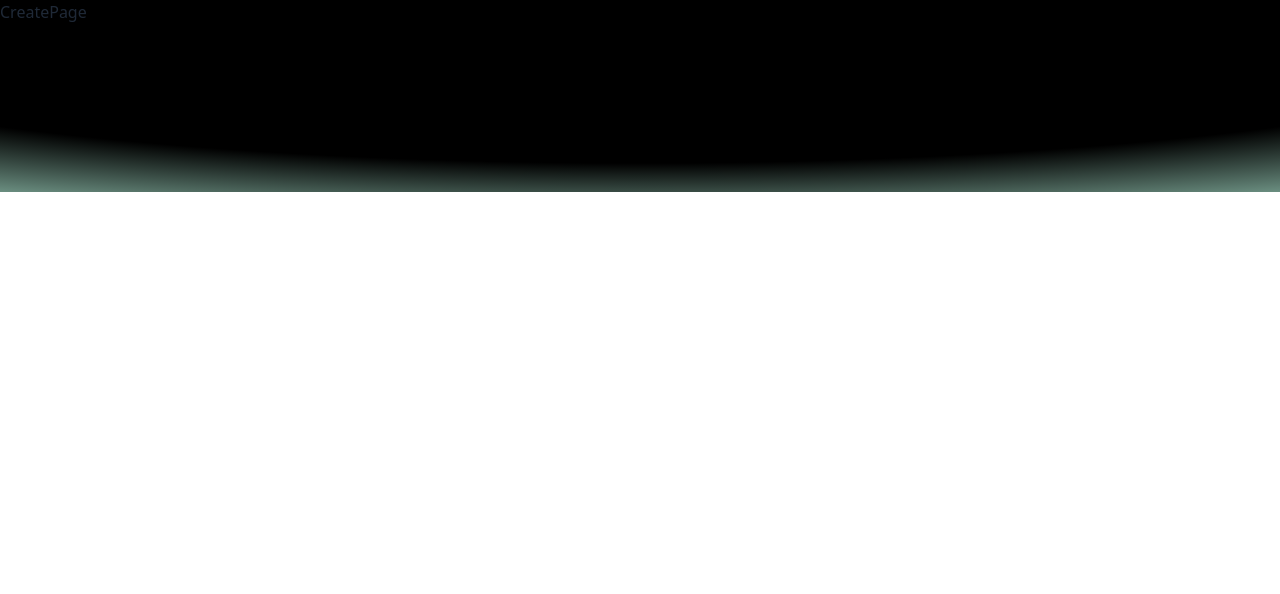
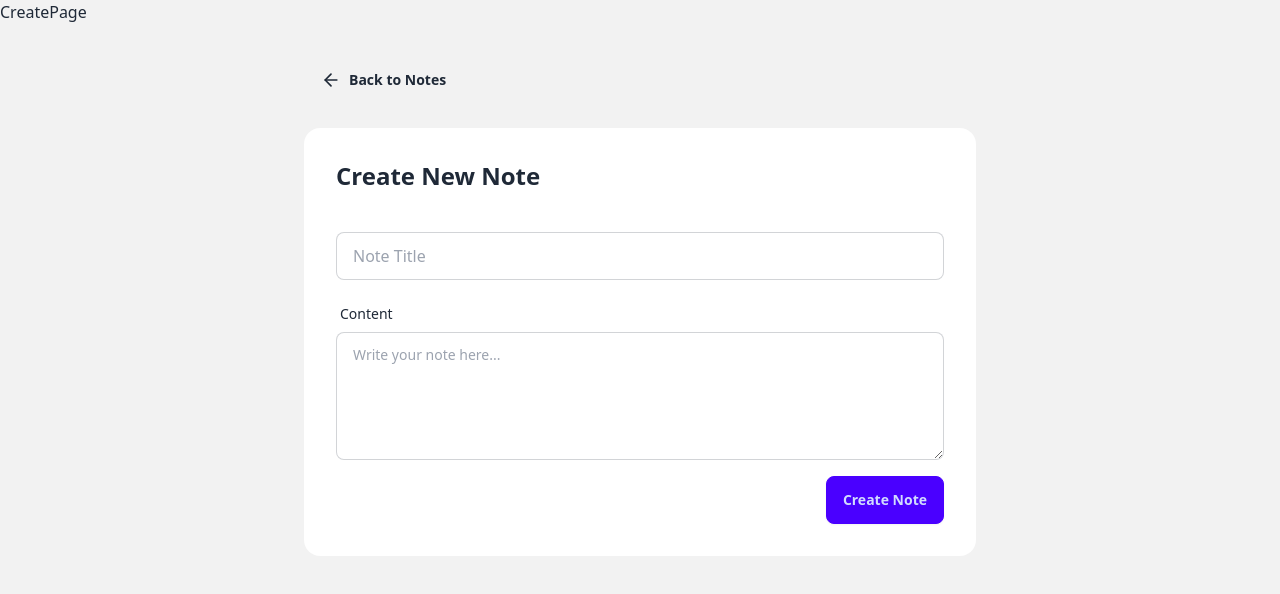
Before and after one commit to AnthonyChua20/Portfolio, a React app in the folder FrontEnd/: page /create in a window 1280 px wide. Shown: the top 594 px of the page. Built offline with nearby package versions, Linux system fonts and the light colour scheme; the HTML template or start-up script is replaced by a standard one.

Commit message:
Added the frontend for creating notes.

```diff
--- /dev/null
+++ b/FrontEnd/src/lib/axios.js
@@ -0,0 +1,8 @@
+import axios from "axios";
+
+const api = axios.create({
+    baseURL:"http://localhost:5000/api"
+})
+
+
+export default api;
--- a/FrontEnd/src/pages/CreatePage.jsx
+++ b/FrontEnd/src/pages/CreatePage.jsx
@@ -1,9 +1,98 @@
-import React from 'react'
+import { useState } from "react";
+import { Link, useNavigate } from "react-router";
+import { ArrowLeftIcon } from "lucide-react";
+import toast from "react-hot-toast";
+import api from "../lib/axios";
 
 const CreatePage = () => {
+  const [title, setTitle] = useState("");
+  const [content, setContent] = useState("");
+  const [loading, setLoading] = useState(false);
+
+  const navigate = useNavigate();
+
+  const handleSubmit = async (e) => {
+    e.preventDefault();
+
+    if (!title.trim() || !content.trim()) {
+      toast.error("All Fields are required");
+      return;
+    }
+
+    setLoading(true);
+    try {
+      await api.post("/notes", {
+        title,
+        content,
+      });
+      toast.success("Note Created Successfully");
+      navigate("/");
+    } catch (error) {
+      if (error.response.status === 429) {
+        toast.error("Slow down! you are creating notes too fast!", {
+          duration: 4000,
+          icon: "💀",
+        });
+      } else {
+        toast.error("Failed to create note, please try again later!");
+      }
+    } finally {
+      setLoading(false);
+    }
+  };
+
   return (
-    <div>CreatePage</div>
-  )
-}
+    <div className="min-h-screen bg-base-200">
+      CreatePage
+      <div className="container mx-auto px-4 py-8">
+        <div className="max-w-2xl mx-auto ">
+          <Link to={"/"} className="btn btn-ghost mb-6">
+            <ArrowLeftIcon className="size-5" />
+            Back to Notes
+          </Link>
+          <div className="card bg-base-100">
+            <div className="card-body">
+              <h2 className="card-title text-2xl mb-4">Create New Note</h2>
+              <form onSubmit={handleSubmit}>
+                <div className="form-control mb-4">
+                  <label className="label">
+                    <span className="label-text" Title></span>
+                  </label>
+                  <input
+                    type="text"
+                    placeholder="Note Title"
+                    className="input input-bordered"
+                    value={title}
+                    onChange={(e) => setTitle(e.target.value)}
+                  ></input>
+                </div>
+                <div className="form-control mb-4">
+                  <label className="label">
+                    <span className="label-text">Content</span>
+                  </label>
+                  <textarea
+                    placeholder="Write your note here..."
+                    className="textarea textarea-bordered h-32"
+                    value={content}
+                    onChange={(e) => setContent(e.target.value)}
+                  />
+                </div>
+                <div className="card-actions justify-end">
+                  <button
+                    type="submit"
+                    className="btn btn-primary"
+                    disabled={loading}
+                  >
+                    {loading ? "Creating..." : "Create Note"}
+                  </button>
+                </div>
+              </form>
+            </div>
+          </div>
+        </div>
+      </div>
+    </div>
+  );
+};
 
-export default CreatePage
+export default CreatePage;
--- a/FrontEnd/src/pages/HomePage.jsx
+++ b/FrontEnd/src/pages/HomePage.jsx
@@ -2,9 +2,9 @@
 import Navbar from '../components/Navbar'
 import RateLimitedUi from '../components/RateLimitedUI'
 import { data } from 'react-router';
-import axios from "axios"
 import toast from "react-hot-toast"
 import NoteCard from '../components/NoteCard';
+import api from '../lib/axios';
 
 const HomePage = () => {
   const [isRateLimited, setIsRateLimited] = useState(false);
@@ -14,7 +14,7 @@
   useEffect(()=> {
     const fetchNotes = async() =>{
       try {
-        const res = await axios.get("http://localhost:5000/api/notes")
+        const res = await api.get("/notes")
         console.log(res.data)
         SetNotes(res.data)
         setIsRateLimited(false)
```
